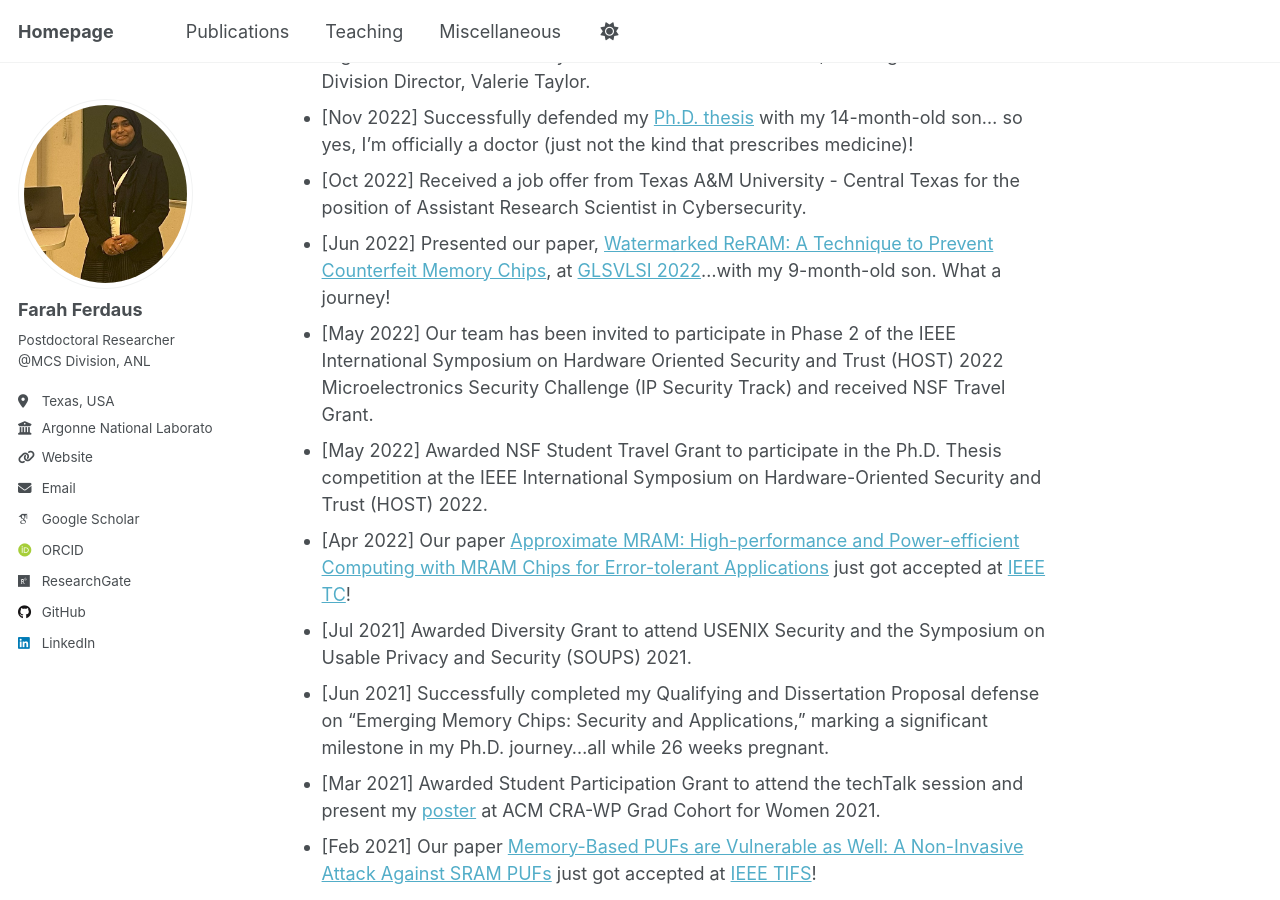
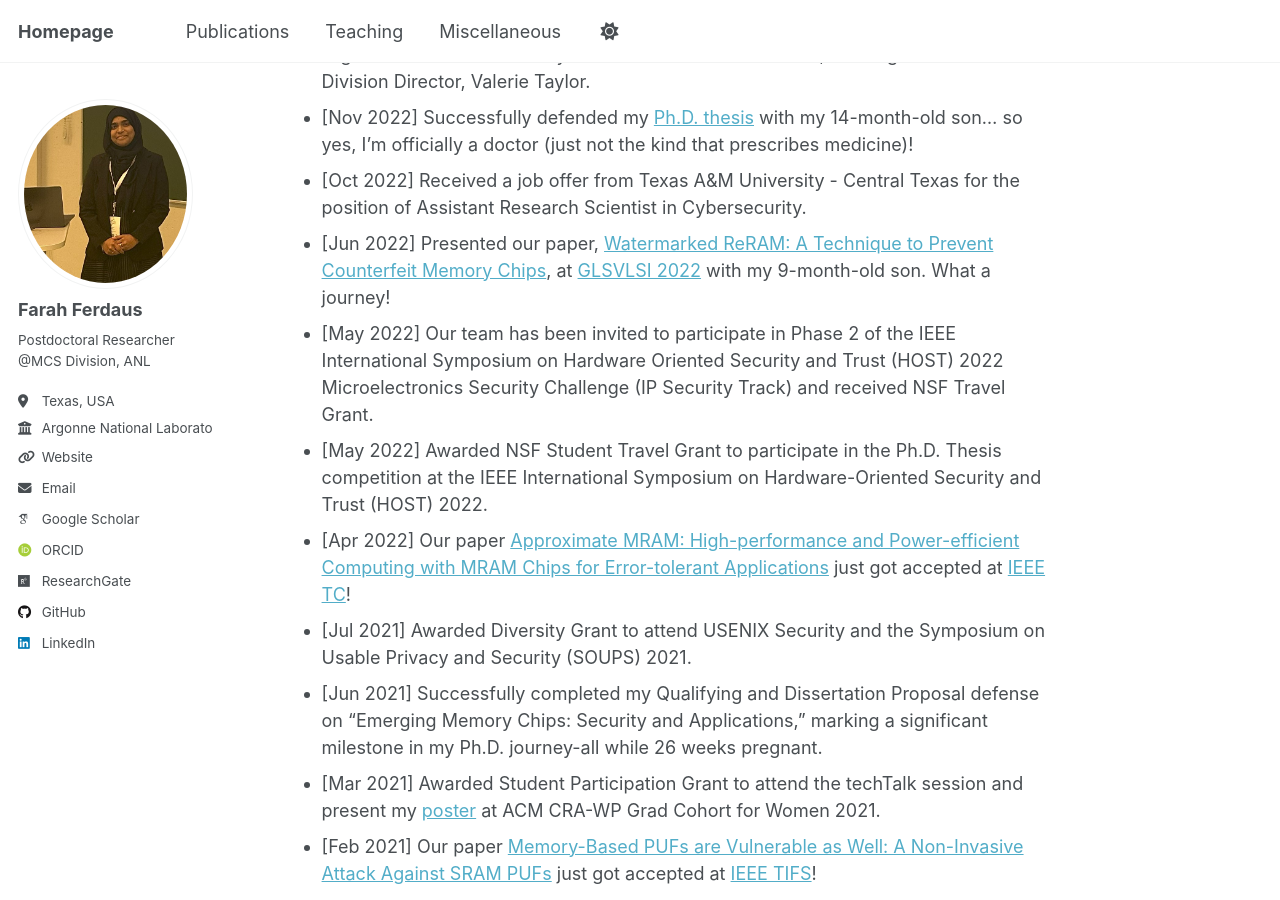
Before and after one commit to fferdaus/fferdaus.github.io, a Jekyll site: the page built from _pages/about.md, in a window 1280 px wide and 900 px high, scrolled down 2326 px. Built offline with Jekyll 4.4.1, drawn with Linux system fonts in a browser that asks for light colours; some web fonts are replaced.

```diff
--- a/_pages/about.md
+++ b/_pages/about.md
@@ -71,12 +71,12 @@ She has published numerous scientific articles, including journal articles, conf
 - [Jan 2023] Will join the Mathematics and Computer Science (MCS) Division at Argonne National Laboratory as a [Postdoctoral Researcher](https://www.anl.gov/profile/farah-ferdaus), working with the MCS Division Director, Valerie Taylor.
 - [Nov 2022] Successfully defended my [Ph.D. thesis](https://digitalcommons.fiu.edu/etd/5220/) with my 14-month-old son... so yes, I’m officially a doctor (just not the kind that prescribes medicine)!
 - [Oct 2022] Received a job offer from Texas A&M University - Central Texas for the position of Assistant Research Scientist in Cybersecurity.
-- [Jun 2022] Presented our paper, [Watermarked ReRAM: A Technique to Prevent Counterfeit Memory Chips](https://dl.acm.org/doi/abs/10.1145/3526241.3530341), at [GLSVLSI 2022](https://glsvlsi.org/archive/glsvlsi22/index.html)...with my 9-month-old son. What a journey!
+- [Jun 2022] Presented our paper, [Watermarked ReRAM: A Technique to Prevent Counterfeit Memory Chips](https://dl.acm.org/doi/abs/10.1145/3526241.3530341), at [GLSVLSI 2022](https://glsvlsi.org/archive/glsvlsi22/index.html) with my 9-month-old son. What a journey!
 - [May 2022] Our team has been invited to participate in Phase 2 of the IEEE International Symposium on Hardware Oriented Security and Trust (HOST) 2022 Microelectronics Security Challenge (IP Security Track) and received NSF Travel Grant.
 - [May 2022] Awarded NSF Student Travel Grant to participate in the Ph.D. Thesis competition at the IEEE International Symposium on Hardware-Oriented Security and Trust (HOST) 2022.
 - [Apr 2022] Our paper [Approximate MRAM: High-performance and Power-efficient Computing with MRAM Chips for Error-tolerant Applications](https://ieeexplore.ieee.org/abstract/document/9774950) just got accepted at [IEEE TC](https://ieeexplore.ieee.org/abstract/document/10574467)!
 - [Jul 2021] Awarded Diversity Grant to attend USENIX Security and the Symposium on Usable Privacy and Security (SOUPS) 2021.
-- [Jun 2021] Successfully completed my Qualifying and Dissertation Proposal defense on "Emerging Memory Chips: Security and Applications," marking a significant milestone in my Ph.D. journey...all while 26 weeks pregnant.
+- [Jun 2021] Successfully completed my Qualifying and Dissertation Proposal defense on "Emerging Memory Chips: Security and Applications," marking a significant milestone in my Ph.D. journey-all while 26 weeks pregnant.
 - [Mar 2021] Awarded Student Participation Grant to attend the techTalk session and present my [poster](https://www.researchgate.net/publication/350485836_Opportunities_of_Emerging_Memories_in_the_Computing_System) at ACM CRA-WP Grad Cohort for Women 2021.
 - [Feb 2021] Our paper [Memory-Based PUFs are Vulnerable as Well: A Non-Invasive Attack Against SRAM PUFs](https://ieeexplore.ieee.org/abstract/document/9502078) just got accepted at [IEEE TIFS](https://ieeexplore.ieee.org/xpl/RecentIssue.jsp?punumber=10206)!
 - [Jan 2021] Transferred to Florida International University with Ph.D. advisor to continue Ph.D.
```
